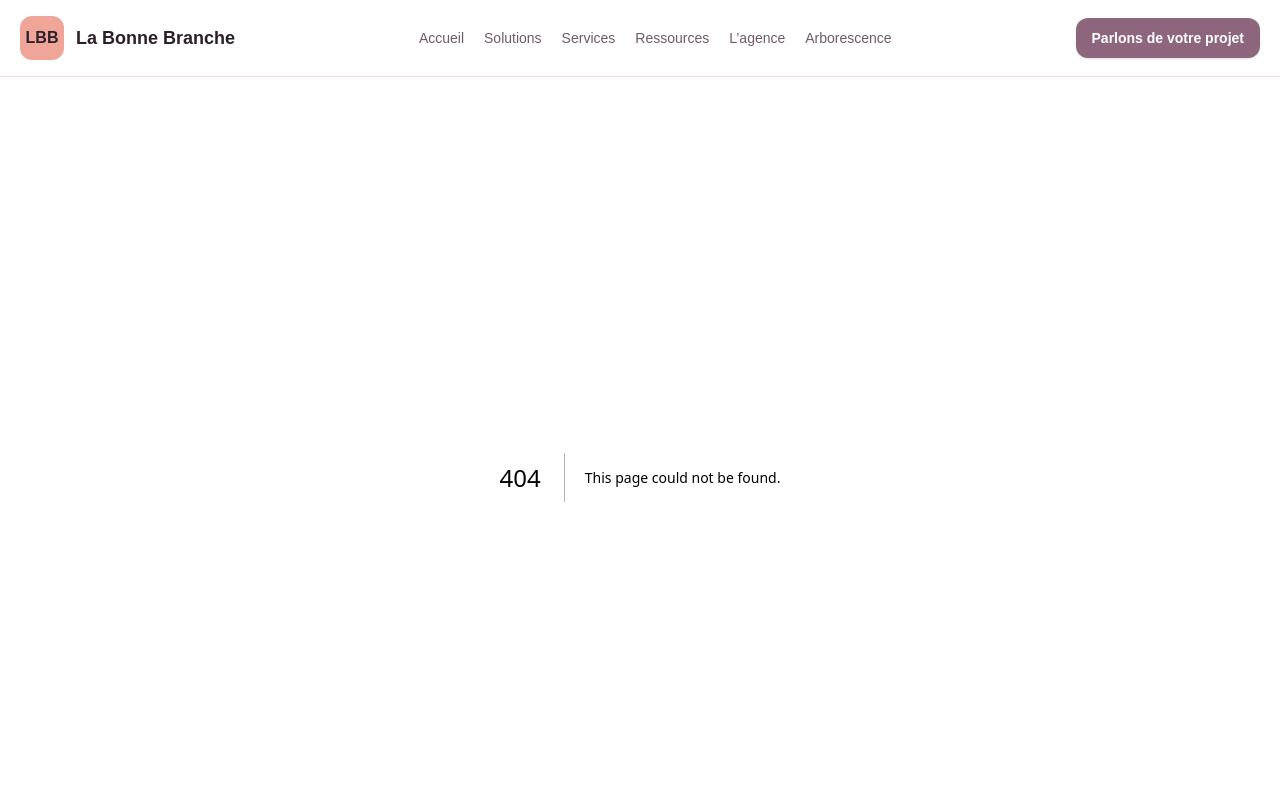
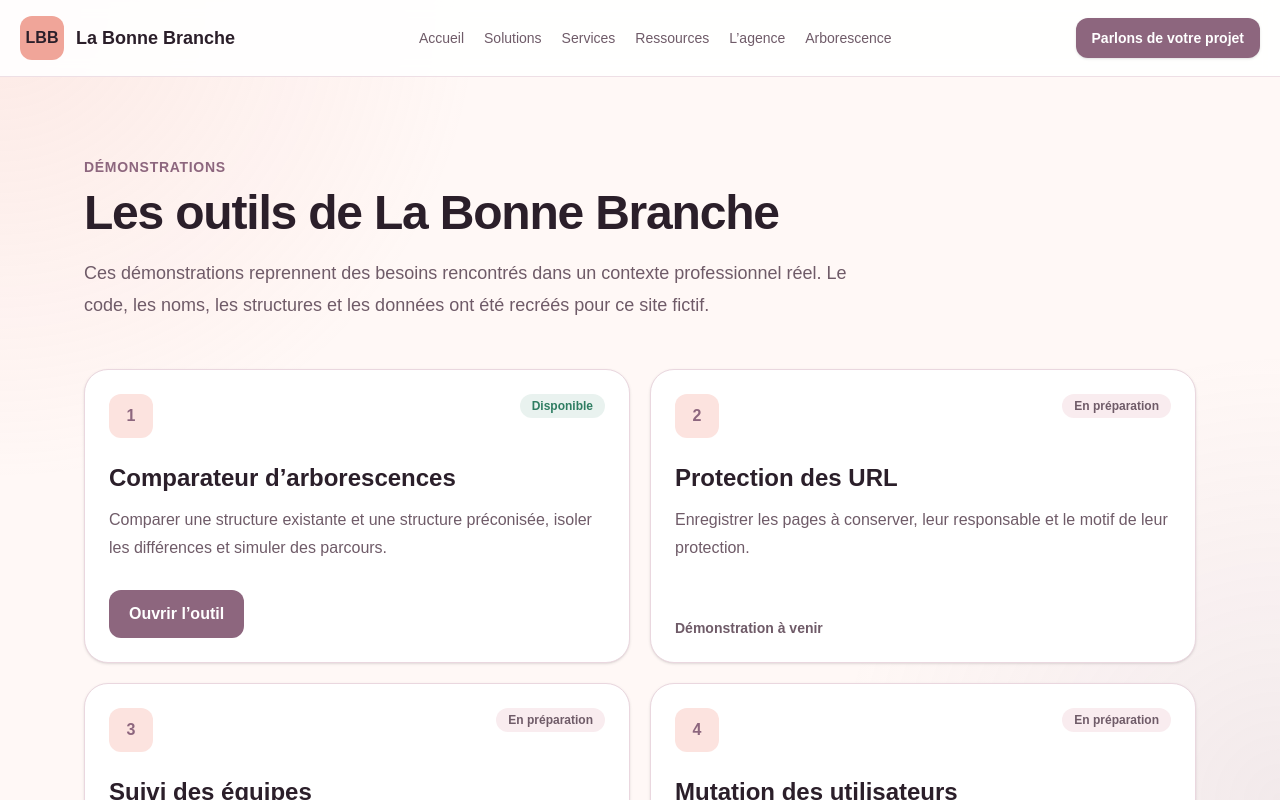
Before and after one commit to sebastien-duhaillier/la-bonne-branche, a Next.js app: page /outils in a window 1280 px wide. Before the commit this address had no page. Shown: the top 800 px of the page. Built offline with nearby package versions, Linux system fonts and the light colour scheme.

Commit message:
feat: ajouter app/outils/page.tsx

```diff
--- /dev/null
+++ b/app/outils/page.tsx
@@ -0,0 +1,104 @@
+import type { Metadata } from "next";
+import Link from "next/link";
+
+export const metadata: Metadata = {
+  title: "Outils de démonstration",
+  description:
+    "Découvrir les outils reconstruits pour le site fictif La Bonne Branche.",
+};
+
+const tools = [
+  {
+    title: "Comparateur d’arborescences",
+    description:
+      "Comparer une structure existante et une structure préconisée, isoler les différences et simuler des parcours.",
+    href: "/outils/arborescence",
+    status: "Disponible",
+  },
+  {
+    title: "Protection des URL",
+    description:
+      "Enregistrer les pages à conserver, leur responsable et le motif de leur protection.",
+    href: null,
+    status: "En préparation",
+  },
+  {
+    title: "Suivi des équipes",
+    description:
+      "Suivre les responsables, les contenus contrôlés et les dernières dates de vérification.",
+    href: null,
+    status: "En préparation",
+  },
+  {
+    title: "Mutation des utilisateurs",
+    description:
+      "Préparer le déplacement d’utilisateurs entre plusieurs équipes et vérifier leurs nouveaux accès.",
+    href: null,
+    status: "En préparation",
+  },
+];
+
+export default function ToolsPage() {
+  return (
+    <main>
+      <section className="mx-auto max-w-6xl px-5 py-16 sm:py-20">
+        <p className="text-sm font-semibold uppercase tracking-wider text-primary">
+          Démonstrations
+        </p>
+        <h1 className="mt-3 max-w-3xl text-4xl font-bold tracking-tight text-foreground sm:text-5xl">
+          Les outils de La Bonne Branche
+        </h1>
+        <p className="mt-5 max-w-3xl text-lg leading-8 text-muted">
+          Ces démonstrations reprennent des besoins rencontrés dans un contexte
+          professionnel réel. Le code, les noms, les structures et les données
+          ont été recréés pour ce site fictif.
+        </p>
+
+        <div className="mt-12 grid gap-5 md:grid-cols-2">
+          {tools.map((tool, index) => (
+            <article
+              key={tool.title}
+              className="flex flex-col rounded-3xl border border-border bg-surface p-6 shadow-sm"
+            >
+              <div className="flex items-start justify-between gap-4">
+                <span className="flex size-11 items-center justify-center rounded-xl bg-accent-soft font-bold text-primary">
+                  {index + 1}
+                </span>
+                <span
+                  className={
+                    "rounded-full px-3 py-1 text-xs font-semibold " +
+                    (tool.href
+                      ? "bg-success/10 text-success"
+                      : "bg-surface-muted text-muted")
+                  }
+                >
+                  {tool.status}
+                </span>
+              </div>
+
+              <h2 className="mt-6 text-2xl font-bold text-foreground">
+                {tool.title}
+              </h2>
+              <p className="mt-3 flex-1 leading-7 text-muted">
+                {tool.description}
+              </p>
+
+              {tool.href ? (
+                <Link
+                  href={tool.href}
+                  className="mt-7 inline-flex w-fit rounded-xl bg-primary px-5 py-3 font-semibold text-white hover:bg-primary-hover"
+                >
+                  Ouvrir l’outil
+                </Link>
+              ) : (
+                <p className="mt-7 text-sm font-semibold text-muted">
+                  Démonstration à venir
+                </p>
+              )}
+            </article>
+          ))}
+        </div>
+      </section>
+    </main>
+  );
+}
```
